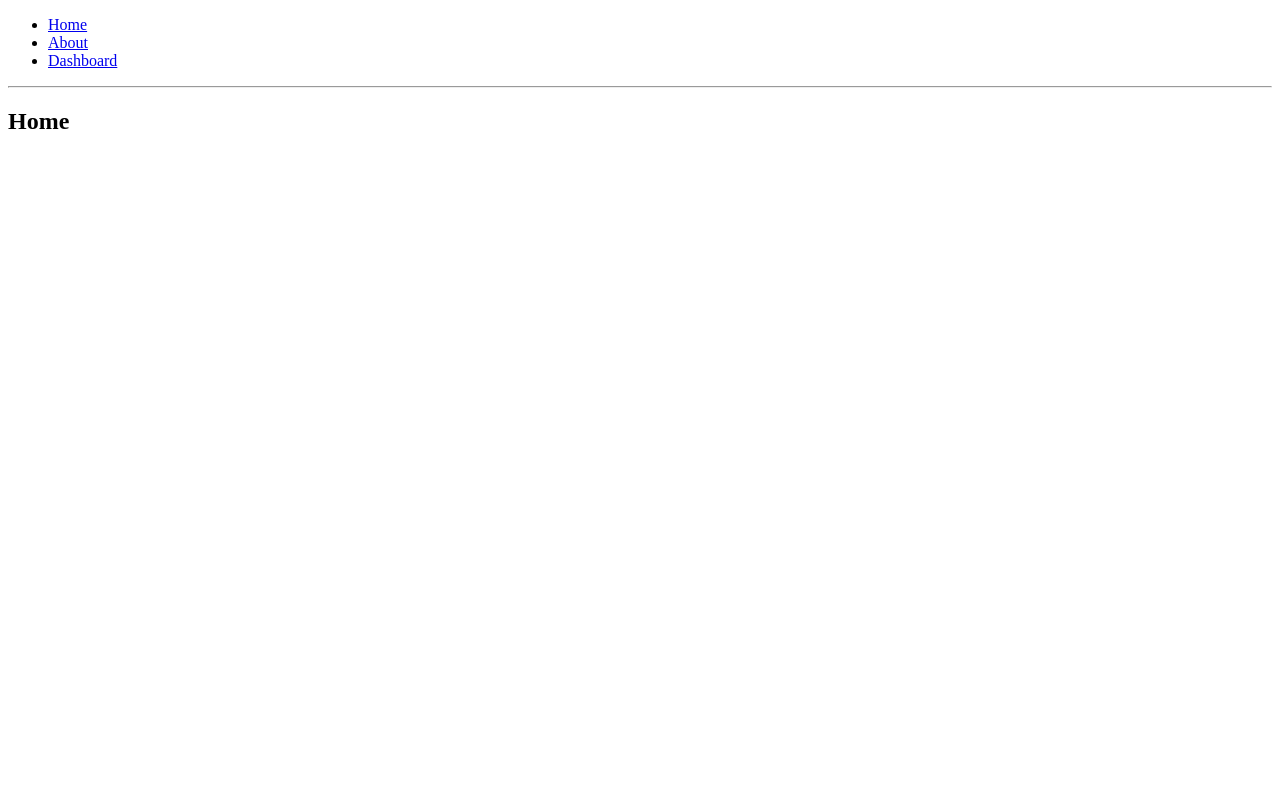
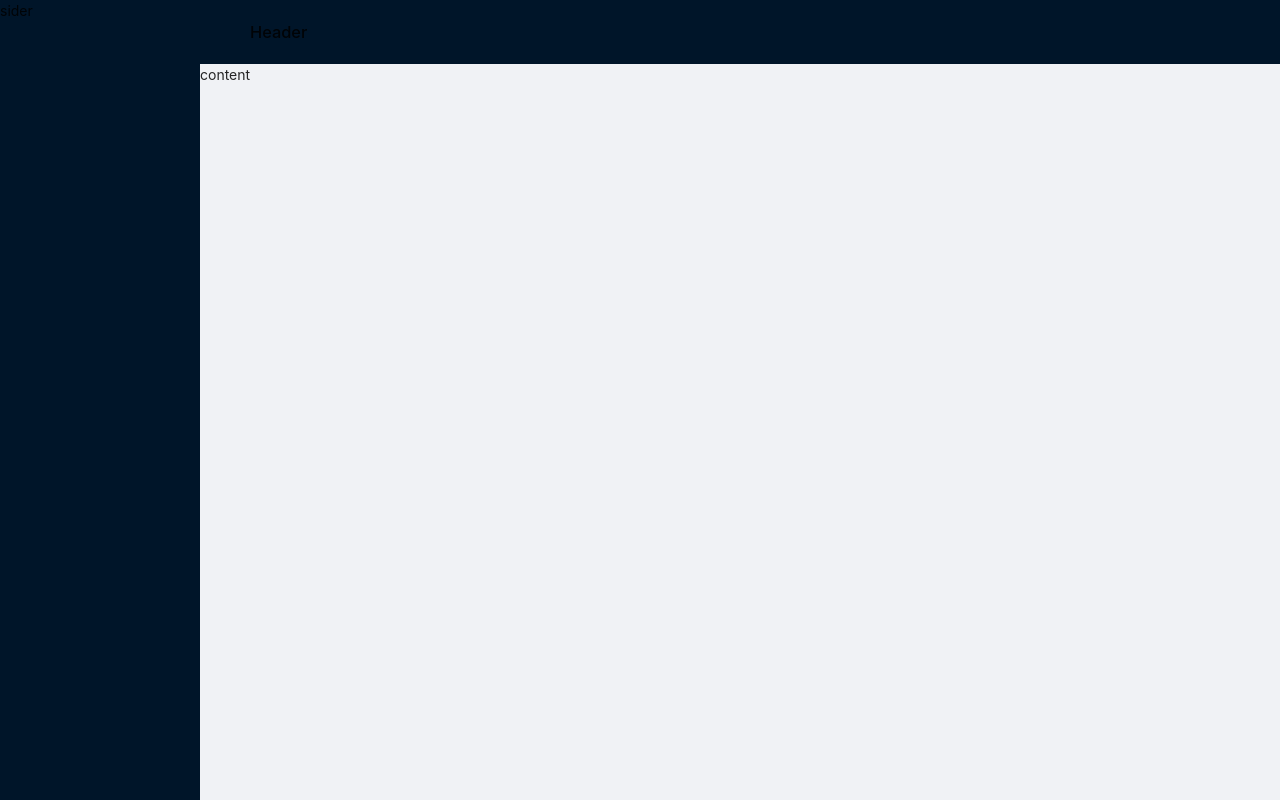
Before and after one commit to laboonly/react-demo, a React app: page / in a window 1280 px wide. Built offline with nearby package versions, Linux system fonts and the light colour scheme.

Commit message:
基本布局

```diff
--- a/config/webpack.config.js
+++ b/config/webpack.config.js
@@ -1,4 +1,13 @@
-'use strict';
+/**
+ * Description: reauired, the file description, reference link, etc.
+ * Created Date: 2020-12-23 4:36:41 PM
+ * Author: Liu Yi <ly@hcttop.com>
+ * -----
+ * Last Modified: 2020-12-23, 4:36:41 PM
+ * Modified By: Liu Yi <ly@hcttop.com>
+ */
+
+
 
 const fs = require('fs');
 const path = require('path');
@@ -325,6 +334,9 @@
         // Support React Native Web
         // https://www.smashingmagazine.com/2016/08/a-glimpse-into-the-future-with-react-native-for-web/
         'react-native': 'react-native-web',
+        // 文件路径别名
+        '@': path.resolve(__dirname, '../src'),
+        '@view': path.resolve(__dirname, '../src/view'),
         // Allows for better profiling with ReactDevTools
         ...(isEnvProductionProfile && {
           'react-dom$': 'react-dom/profiling',
--- a/src/App.js
+++ b/src/App.js
@@ -8,75 +8,21 @@
  */
 
 import React, { Component } from 'react';
+// import { Provider } from "react-redux";
+import { ConfigProvider } from "antd";
 
-import { BrowserRouter as Router, Switch, Route, Link } from "react-router-dom"
+import Router from "./router";
 
-
-
-export default function BasicExample() {
+class App extends Component {
+  render() {
     return (
-      <Router>
-        <div>
-          <ul>
-            <li>
-              <Link to="/">Home</Link>
-            </li>
-            <li>
-              <Link to="/about">About</Link>
-            </li>
-            <li>
-              <Link to="/dashboard">Dashboard</Link>
-            </li>
-          </ul>
-
-          <hr />
-
-          {/*
-            A <Switch> looks through all its children <Route>
-            elements and renders the first one whose path
-            matches the current URL. Use a <Switch> any time
-            you have multiple routes, but you want only one
-            of them to render at a time
-          */}
-          <Switch>
-            <Route exact path="/">
-              <Home />
-            </Route>
-            <Route path="/about">
-              <About />
-            </Route>
-            <Route path="/dashboard">
-              <Dashboard />
-            </Route>
-          </Switch>
-        </div>
-      </Router>
+      <ConfigProvider >
+        {/* <Provider> */}
+          <Router />
+        {/* </Provider> */}
+      </ConfigProvider>
     );
   }
+}
 
-  // You can think of these components as "pages"
-  // in your app.
-
-  function Home() {
-    return (
-      <div>
-        <h2>Home</h2>
-      </div>
-    );
-  }
-
-  function About() {
-    return (
-      <div>
-        <h2>About</h2>
-      </div>
-    );
-  }
-
-  function Dashboard() {
-    return (
-      <div>
-        <h2>Dashboard</h2>
-      </div>
-    );
-  }
+export default App;
--- a/src/index.js
+++ b/src/index.js
@@ -9,7 +9,9 @@
 import React from "react";
 import ReactDOM from 'react-dom';
 import App from "./App";
-
+import 'antd/dist/antd.css';
+// import "antd/dist/antd.less";
+// import "@/styles/index.less";
 
 
 // ========================================
--- a/src/router/index.js
+++ b/src/router/index.js
@@ -8,3 +8,39 @@
  */
 
 import React from "react";
+import { HashRouter, Route, Switch, Redirect } from "react-router-dom";
+// import { connect } from "react-redux";
+// import { getUserInfo } from "@/store/actions";
+import Layout from "@/views/layout";
+// import Login from "@/views/login";
+class Router extends React.Component {
+  render() {
+    // const { token, role, getUserInfo } = this.props;
+    return (
+      <HashRouter>
+        <Switch>
+          {/* <Route exact path="/login" component={Login} /> */}
+          <Route
+            path="/"
+            render={() => {
+            //   if (!token) {
+            //     return <Redirect to="/login" />;
+            //   } else {
+            //     if (role) {
+            //       return <Layout />;
+            //     } else {
+            //       getUserInfo(token).then(() => <Layout />);
+            //     }
+            //   }
+                return <Layout />
+            }}
+          />
+        </Switch>
+      </HashRouter>
+    );
+  }
+}
+
+// export default connect((state) => state.user, { getUserInfo })(Router);
+
+export default Router
--- /dev/null
+++ b/src/views/layout/Content/index.jsx
@@ -0,0 +1,24 @@
+/*
+ * Description: reauired, the file description, reference link, etc.
+ * Created Date: 2020-12-24 9:19:25 AM
+ * Author: Liu Yi <ly@hcttop.com>
+ * -----
+ * Last Modified: 2020-12-24, 9:19:25 AM
+ * Modified By: Liu Yi <ly@hcttop.com>
+ */
+
+import React from "react";
+
+import { Layout } from "antd"
+
+const { Content } = Layout;
+
+const LayoutContent = () => {
+    return(
+        <Content>
+            <p>content</p>
+        </Content>
+    );
+}
+
+export default LayoutContent
--- /dev/null
+++ b/src/views/layout/Header/index.jsx
@@ -0,0 +1,24 @@
+/*
+ * Description: reauired, the file description, reference link, etc.
+ * Created Date: 2020-12-24 9:18:55 AM
+ * Author: Liu Yi <ly@hcttop.com>
+ * -----
+ * Last Modified: 2020-12-24, 9:18:55 AM
+ * Modified By: Liu Yi <ly@hcttop.com>
+ */
+import React  from 'react';
+
+import {  Layout } from "antd";
+const { Header } = Layout;
+
+const LayoutHeader = () => {
+    return (
+        <Header>
+            <div>
+                <h1>Header</h1>
+            </div>
+        </Header>
+    )
+}
+
+export default LayoutHeader
--- /dev/null
+++ b/src/views/layout/Sider/index.jsx
@@ -0,0 +1,23 @@
+/*
+ * Description: reauired, the file description, reference link, etc.
+ * Created Date: 2020-12-24 9:19:48 AM
+ * Author: Liu Yi <ly@hcttop.com>
+ * -----
+ * Last Modified: 2020-12-24, 9:19:48 AM
+ * Modified By: Liu Yi <ly@hcttop.com>
+ */
+
+import React from "react"
+import { Layout } from "antd";
+
+const { Sider } = Layout;
+
+const LayoutSider = () => {
+    return(
+        <Sider>
+            <p>sider</p>
+        </Sider>
+    );
+}
+
+export default LayoutSider
--- /dev/null
+++ b/src/views/layout/index.jsx
@@ -0,0 +1,32 @@
+/*
+ * Description: reauired, the file description, reference link, etc.
+ * Created Date: 2020-12-23 4:55:20 PM
+ * Author: Liu Yi <ly@hcttop.com>
+ * -----
+ * Last Modified: 2020-12-23, 4:55:20 PM
+ * Modified By: Liu Yi <ly@hcttop.com>
+ */
+import React  from 'react';
+import { Layout } from 'antd';
+
+
+import Content from "./Content";
+import Header from "./Header";
+// import RightPanel from "./RightPanel";
+import Sider from "./Sider";
+
+
+const Main = () => {
+    return (
+        <Layout style={{ minHeight: "100vh" }}>
+            <Sider />
+            <Layout>
+                <Header />
+                <Content />
+                {/* <RightPanel /> */}
+            </Layout>
+        </Layout>
+    );
+}
+
+export default Main
```
Also changed, not shown: src/views/demo/index.css (renamed from src/index.css), src/views/layout/RightPanel/index.jsx (added), 1 other file (tests, documents, lock files or other folders).
